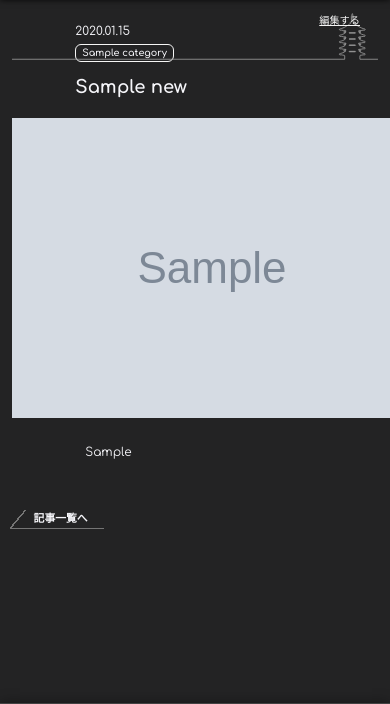
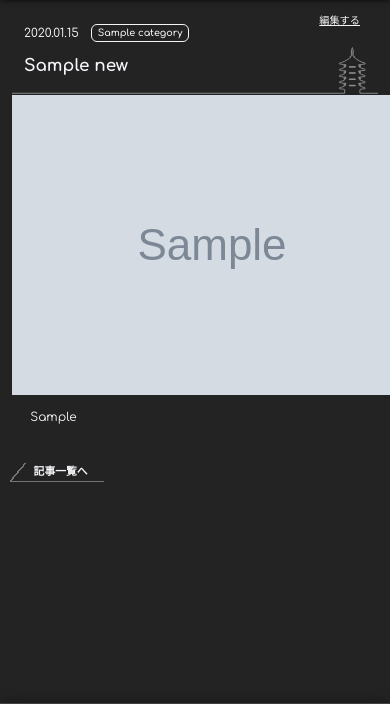
Before and after one commit to rbs-kyoto/rbs-kyoto, a Django app: page /news/1/ in a window 390 px wide; the page is wider, and only the part inside the window is pictured. Shown: the part 60-764 px from the top of that part. Run offline with Django 5.2, Linux system fonts and the light colour scheme; a user stored in the database is signed in; tables that the repository leaves empty hold one stand-in row (values such as "Sample post"); grey boxes marked "Sample" are stand-in pictures; some libraries are stand-ins or nearby versions; some web fonts are replaced.

Commit message:
fine design adjustment

```diff
--- a/static/main/css/base.css
+++ b/static/main/css/base.css
@@ -835,6 +835,10 @@ footer {
         margin: .5rem 1rem;
     }
 
+    ul.list {
+        padding: .5rem;
+    }
+
     .top-pickup__slide {
         border-radius: 1rem;
     }
--- a/static/main/css/news.css
+++ b/static/main/css/news.css
@@ -9,6 +9,16 @@
     justify-content: center;
 }
 
+.news-detail__meta {
+    display: flex;
+    align-items: center;
+    gap: 1rem;
+}
+
+.news-detail__meta .category__element {
+    margin: 0;
+}
+
 .news-detail__header__info {
     margin-top: 1rem;
     width: 70%;
@@ -18,7 +28,7 @@
 
 .news-detail__header img {
     position: absolute;
-    top: 0;
+    bottom: 0;
     left: 0;
     width: 100%;
 }
@@ -54,3 +64,32 @@
     color: var(--Red-300) !important;
     border-color: var(--Red-300) !important;
 }
+
+@media (max-width: 480px) {
+
+    .news-detail__header__info {
+        margin-top: 1rem;
+        width: 100%;
+        margin-left: auto;
+        margin-right: auto;
+    }
+
+
+    .news-detail__header__info h1 {
+        font-size: 1.4rem;
+        margin-right: 10%;
+    }
+
+    .news-detail__content {
+        width: 90%;
+        margin: auto;
+        padding: 1rem 0;
+    }
+
+    .news-detail__content p,
+    .news-detail__content span {
+        font-size: 1rem;
+        line-height: 2rem;
+    }
+
+}
```
